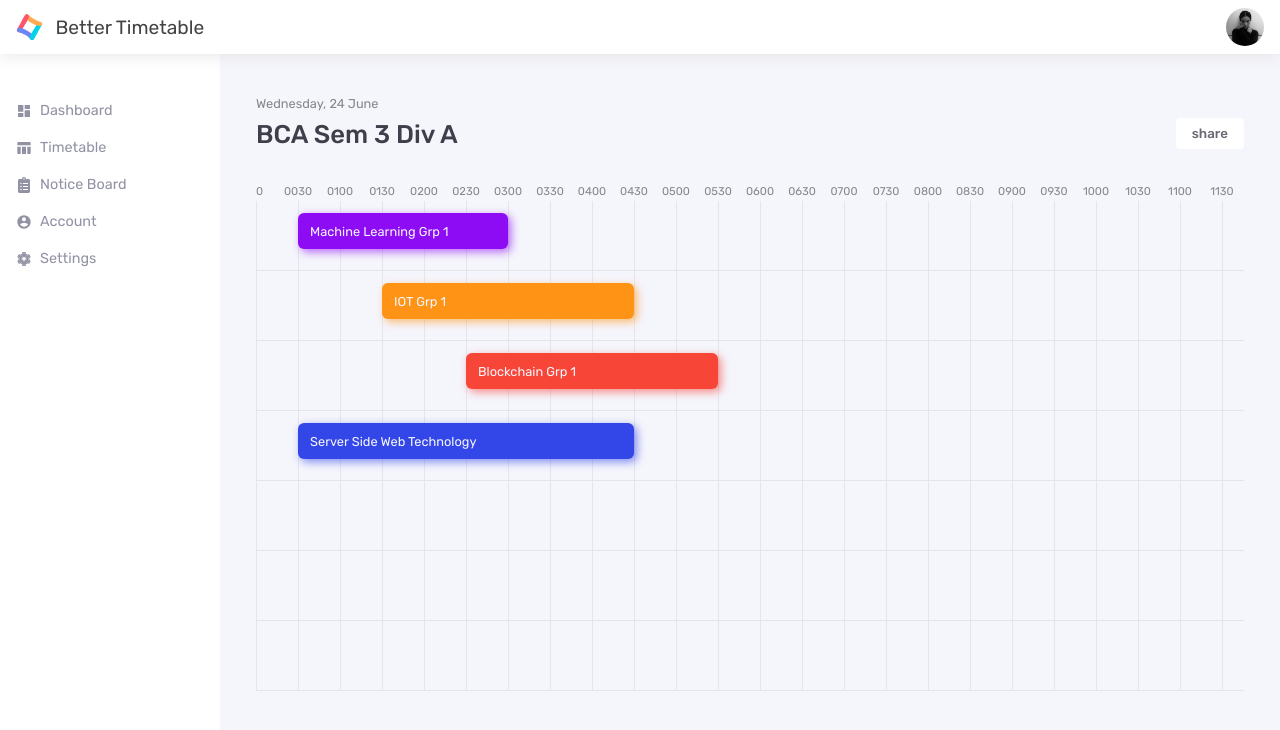
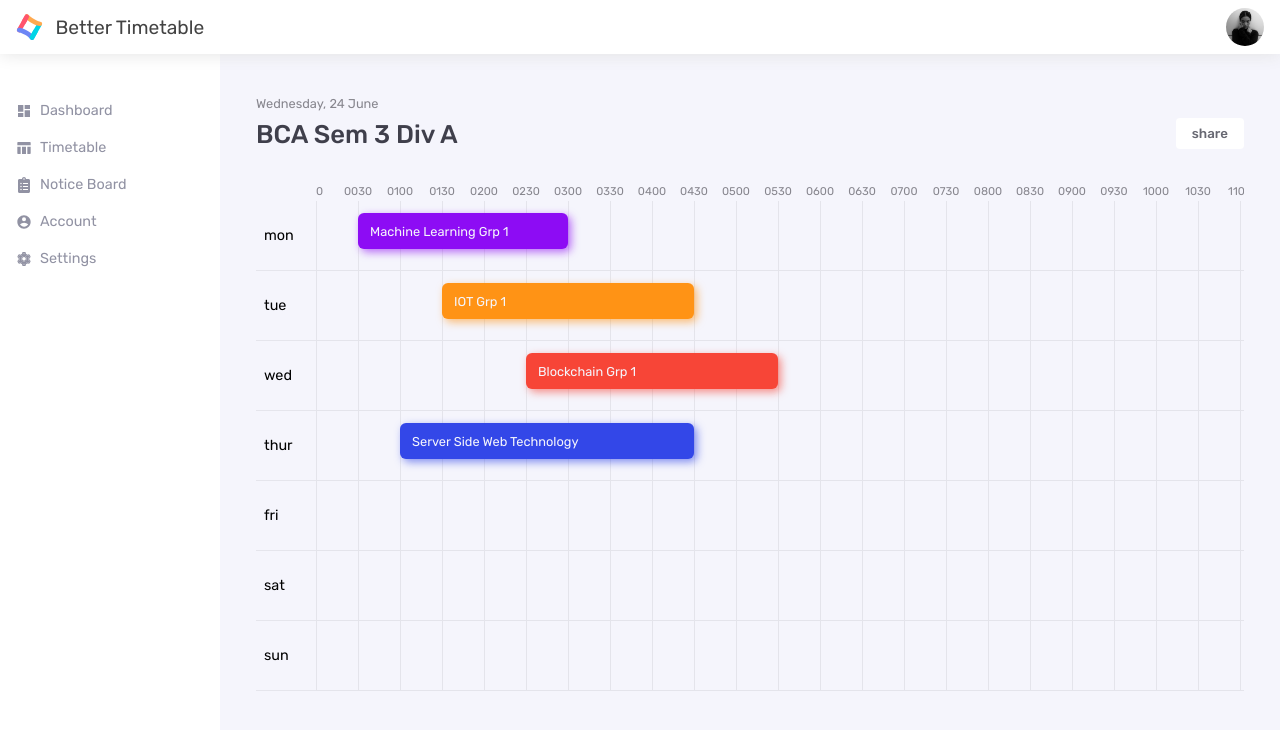
Before and after one commit to mahimabiswas/better-timetable, a React (Create React App) app: page / in a window 1280 px wide. Shown: the top 730 px of the page. Built offline with nearby package versions, Linux system fonts and the light colour scheme.

Commit message:
added days

```diff
--- a/src/components/timetable/index.js
+++ b/src/components/timetable/index.js
@@ -26,8 +26,18 @@ export default function TimeTable() {
         }
     }
     return (
-        <div className='timetable'>
+        <main>
             <Top />
+            <div className='timetable' >
+                <div className='days'>
+                    <div className='day'>mon</div>
+                    <div className='day'>tue</div>
+                    <div className='day'>wed</div>
+                    <div className='day'>thur</div>
+                    <div className='day'>fri</div>
+                    <div className='day'>sat</div>
+                    <div className='day'>sun</div>
+                </div>
                 <div className='table'>
                     <div className='timestamps'>
                         {times.map((t) =>
@@ -44,9 +54,9 @@ export default function TimeTable() {
                         <div className='class class2'>Blockchain Grp 1</div>
                         <div className='class class3'>Server Side Web Technology</div>
                         <div className='class class4'>IOT Grp 1</div>
-
                     </div>
                 </div>
             </div>
+        </main>
     )
 }
--- a/src/components/timetable/styles.scss
+++ b/src/components/timetable/styles.scss
@@ -1,4 +1,4 @@
-.timetable {
+main {
   background: #f5f5fc;
   width: 100%;
   height: 100%;
@@ -30,10 +30,26 @@
     }
   }
   display: block;
+  .timetable {
+    margin-top: 36px;
+    width: calc(100vw - 292px);
+    display: grid;
+    grid-template-columns: 60px 1fr;
+    .days {
+      margin-top: 1rem;
+      display: grid;
+      grid-template-rows: repeat(7, 70px);
+      position: relative;
+      .day {
+        font-size: 0.9rem;
+        border-bottom: 1.6px solid #9b9aa02d;
+        display: flex;
+        align-items: center;
+        padding-left: 8px;
+      }
+    }
     .table {
-    width: calc(100vw - 292px);
       max-width: 100%;
-    margin-top: 36px;
       overflow-x: scroll;
       scrollbar-width: thin;
       &::-webkit-scrollbar-track {
@@ -101,7 +117,7 @@
         }
         .class3 {
           grid-row: 4;
-        grid-column: 2/10;
+          grid-column: 3/10;
           background-color: #3347e8;
           box-shadow: 3px 3px 9px #3347e899;
         }
@@ -114,3 +130,4 @@
       }
     }
   }
+}
```
Lines whose indentation alone changed are shown as unchanged.
